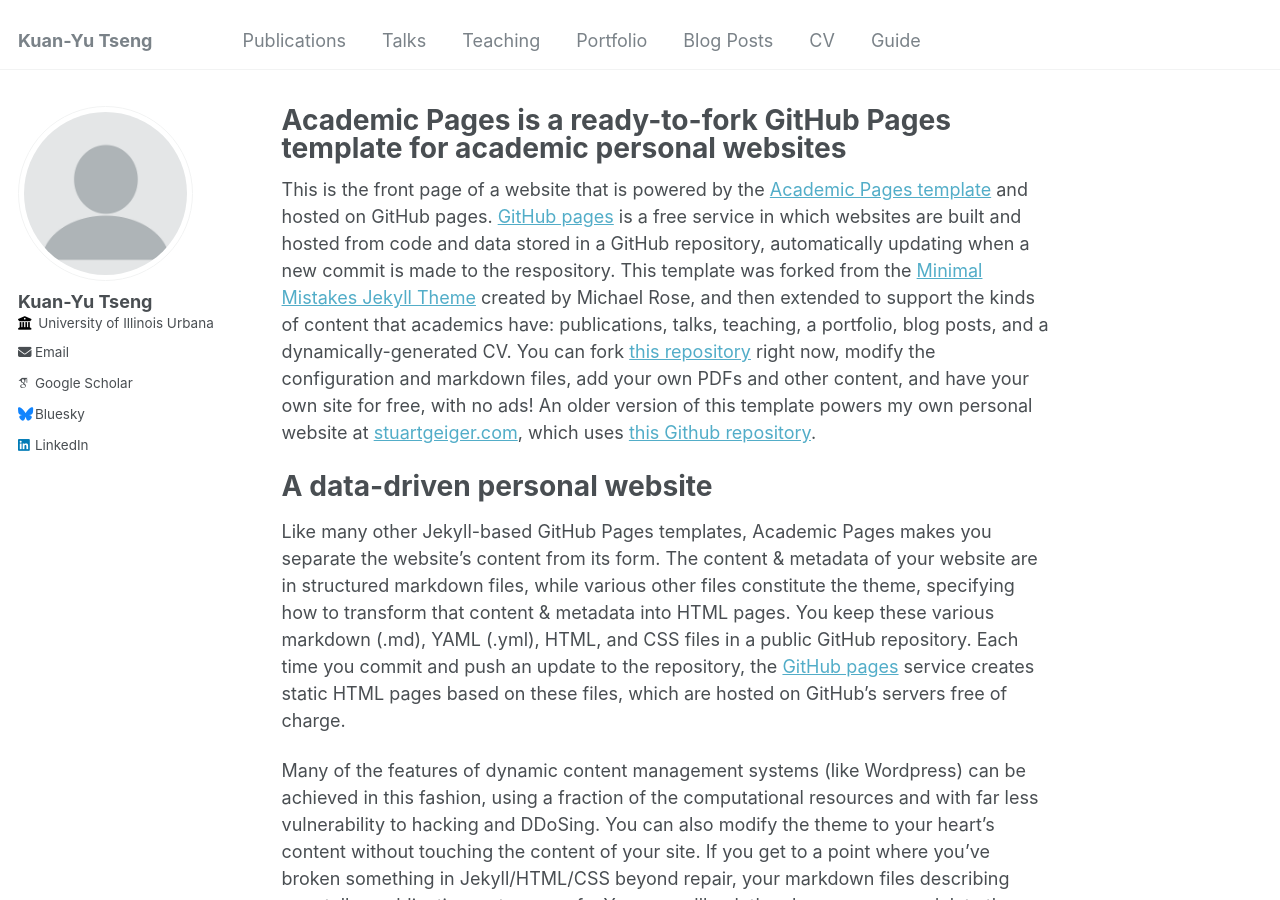
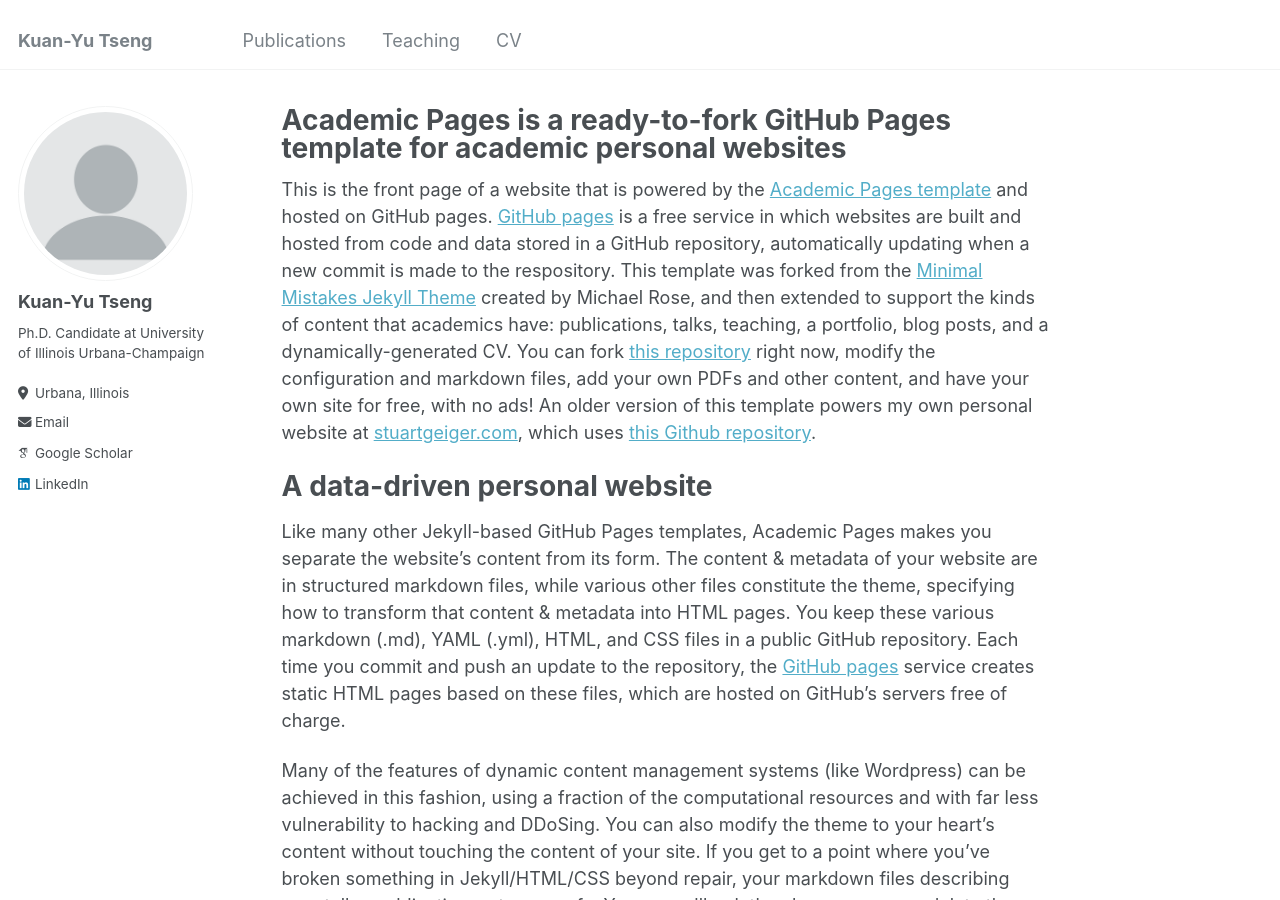
Before and after one commit to kuanyutseng2/kuanyutseng2.github.io, a Jekyll site: the page built from _pages/about.md, in a window 1280 px wide and 900 px high. Built offline with Jekyll 4.4.1, drawn with Linux system fonts in a browser that asks for light colours; some web fonts are replaced.

Commit message:
remove unused tabs on top bar

```diff
--- a/_config.yml
+++ b/_config.yml
@@ -24,11 +24,11 @@ author:
   avatar           : "profile.png"
   name             : "Kuan-Yu Tseng"
   pronouns         : # example: "she/her"
-  bio              : # "Short biography for the left-hand sidebar"
-  # location         : "Earth"
-  employer         : "University of Illinois Urbana-Champaign"
+  bio              : "Ph.D. Candidate at University of Illinois Urbana-Champaign"
+  location         : "Urbana, Illinois"
+  employer         : # "University of Illinois Urbana-Champaign"
   uri              : # URL
-  email            : "none@example.org"
+  email            : "kuanyut2@illinois.edu"
 
   # Academic websites
   arxiv            : # URL - Update with the correct link to your profile
@@ -48,7 +48,7 @@ author:
   stackoverflow    : # User number or user number and name (i.e., use "1" or "1/jeff-atwood")
 
   # Social media
-  bluesky          : "bsky.app" # Replace this with you Bluesky username
+  bluesky          : # "bsky.app" # Replace this with you Bluesky username
   facebook         : # Username
   flickr           : # Username
   foursquare       : # Username
```
Also changed, not shown: _data/navigation.yml (+8 -8 lines).
